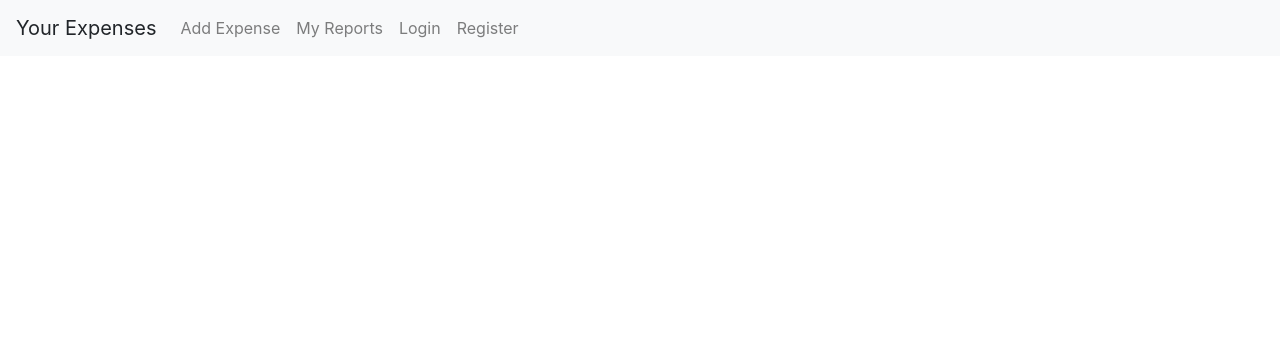
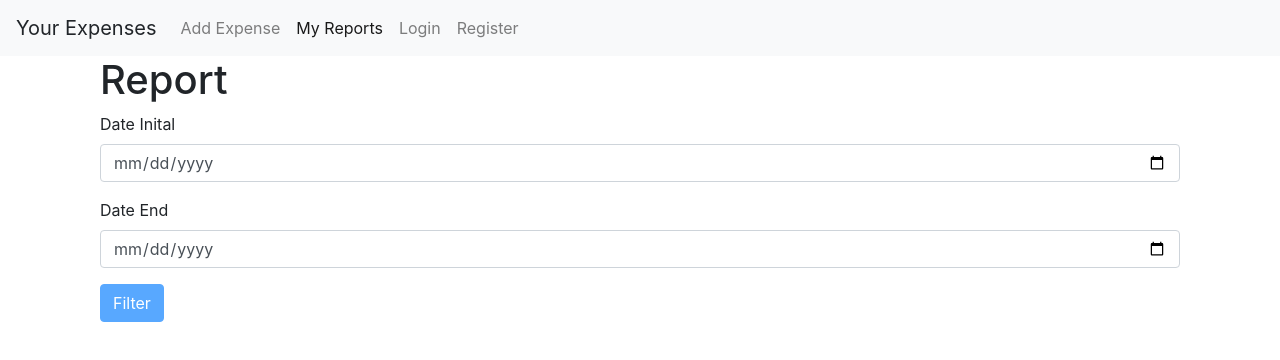
Before and after one commit to cejodrake/AnExpenseFrontEndChallenge, a React (Create React App) app: page /report in a window 1280 px wide. Shown: the top 360 px of the page. Built offline with nearby package versions, Linux system fonts and the light colour scheme.

Commit message:
create FormReport for show information about expenses

```diff
--- a/src/App.js
+++ b/src/App.js
@@ -11,6 +11,7 @@ import './App.css';
 import 'react-toastify/dist/ReactToastify.css'
 import NotFound from './components/notfound';
 import RegisterForm from './components/registerForm';
+import ReportForm from './components/reportForm';
 
 
 
@@ -30,6 +31,7 @@ class App extends Component {
                     <Switch>
                         <Route path="/login" component={LoginForm} />
                         <Route path="/register" component={RegisterForm} />
+                        <Route path="/report" component={ReportForm} />
                         <Route path="/newexpense" component={NewExpenseForm} />
                         <Route path="/not-found" component={NotFound} />
                     </Switch>
--- a/src/components/common/navBar.jsx
+++ b/src/components/common/navBar.jsx
@@ -17,7 +17,7 @@ const NavBar = ({ user }) => {
             <div className="collapse navbar-collapse" id="navbarNavAltMarkup">
                 <div className="navbar-nav">
                     <NavLink className="nav-item nav-link" to="/newexpense"> Add Expense  </NavLink>
-                    <NavLink className="nav-item nav-link" to="/myreports"> My Reports  </NavLink>
+                    <NavLink className="nav-item nav-link" to="/report"> My Reports  </NavLink>
                     <NavLink className="nav-item nav-link" to="/login"> Login   </NavLink>
                     <NavLink className="nav-item nav-link" to="/Register"> Register   </NavLink>
                 </div>
--- a/src/components/reportForm.jsx
+++ b/src/components/reportForm.jsx
@@ -1,10 +1,10 @@
-import { React } from "react";
+import React from "react";
 import Form from './common/form';
 
 import Joi from 'joi-browser';
 
 
-class ReactForm extends Form {
+class ReportForm extends Form {
     state = {
         data: { dateInitial: "", dateEnd: "" },
         errors: {}
@@ -12,8 +12,8 @@ class ReactForm extends Form {
 
 
     schema = {
-        dateInitial: Joi.date().format('YYYY/-MM-DD', 'DD-MM-YYY'),
-        dateEnd: Joi.date().format('YYYY/-MM-DD', 'DD-MM-YYY')
+        dateInitial: Joi.date().min('1-1-2019').iso().required(),
+        dateEnd: Joi.date().min('1-1-2019').iso().required(),
 
     }
 
@@ -33,10 +33,13 @@ class ReactForm extends Form {
     render() {
         return (
             <div className="container">
-                <h1> Report Expenses</h1>
+                <h1> Report</h1>
                 <form onSubmit={this.handleSubmit}>
-                    {this.renderInput("dateInitial", "DateInitial", "date")}\
-                    {this.renderInput("dateEnd", "DateEnd")}
+
+                    {this.renderInput("dateInitial", "Date Inital", "date")}
+                    {this.renderInput("dateEnd", "Date End", "date")}
+                    {this.renderButton("Filter")}
+
                 </form>
 
             </div>
@@ -44,4 +47,4 @@ class ReactForm extends Form {
     };
 };
 
-export default ReactForm;
+export default ReportForm;
```
